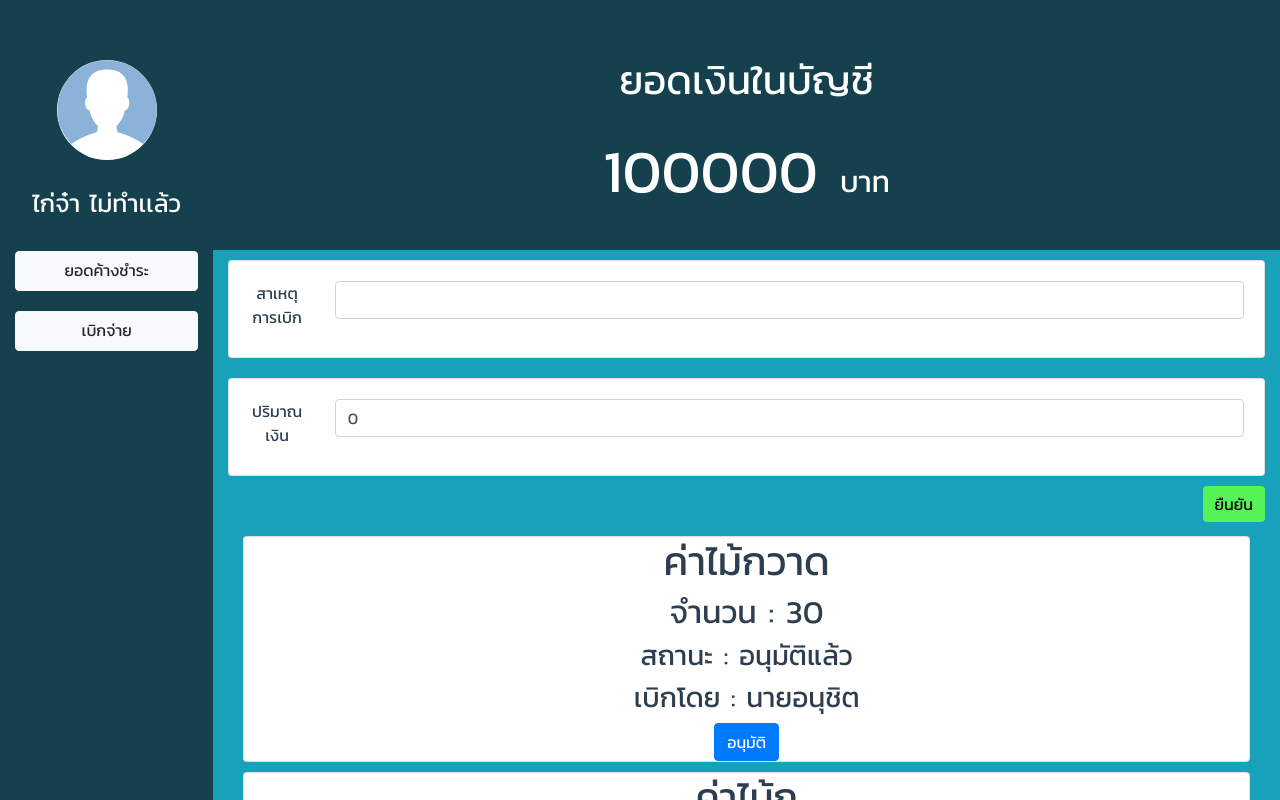
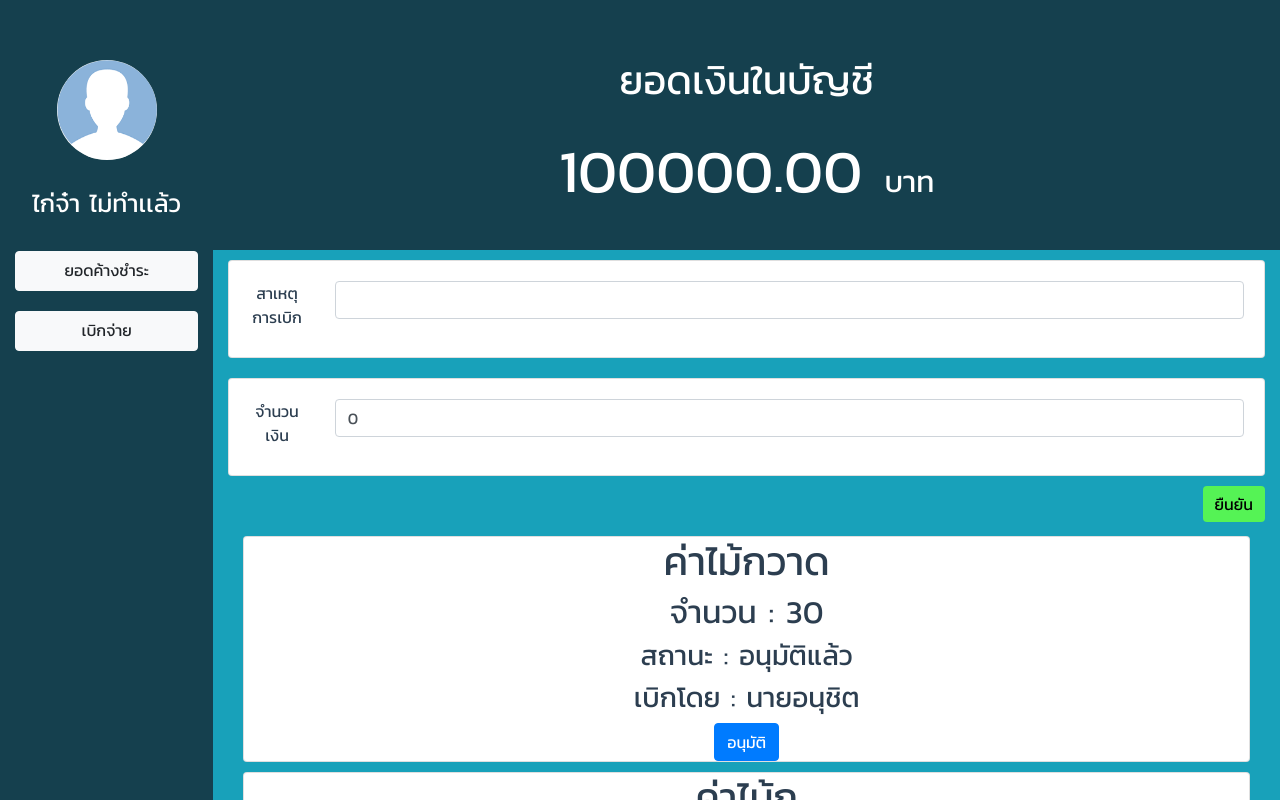
Before and after one commit to pontakornth/jwc11-workshop-e, a Vue app: page /#/withdraw in a window 1280 px wide. Shown: the top 800 px of the page. Built offline with nearby package versions, Linux system fonts and the light colour scheme.

Commit message:
Update withdraw.vue

```diff
--- a/src/views/withdraw.vue
+++ b/src/views/withdraw.vue
@@ -18,7 +18,7 @@
                 <div class="col-10" style="width:100%; padding:0;">
                           <b-col cols="12" style="background-color:#15404E; height:250px; padding-top:50px;">
                                   <p style="color:white; font-size:40px;">ยอดเงินในบัญชี</p>
-                                  <p style="color:white; font-size:60px;">{{ balance }} <span style="font-size:30px;">บาท</span></p>
+                                  <p style="color:white; font-size:60px;">{{ balance }}.00 <span style="font-size:30px;">บาท</span></p>
                           </b-col>
 
                           <b-col cols="12" style="background-color:#18a1ba; height:100vh; padding-top:10px;">
@@ -35,7 +35,7 @@
 
                                 <div class="card" style="padding:0px;">
                                   <b-row style="padding:20px;">
-                                    <b-col cols="1"><label>ปริมาณเงิน</label></b-col>
+                                    <b-col cols="1"><label>จำนวนเงิน</label></b-col>
                                     <b-col cols="11"><b-input v-model="amount" type="text" /></b-col>
                                    </b-row>
 
```
